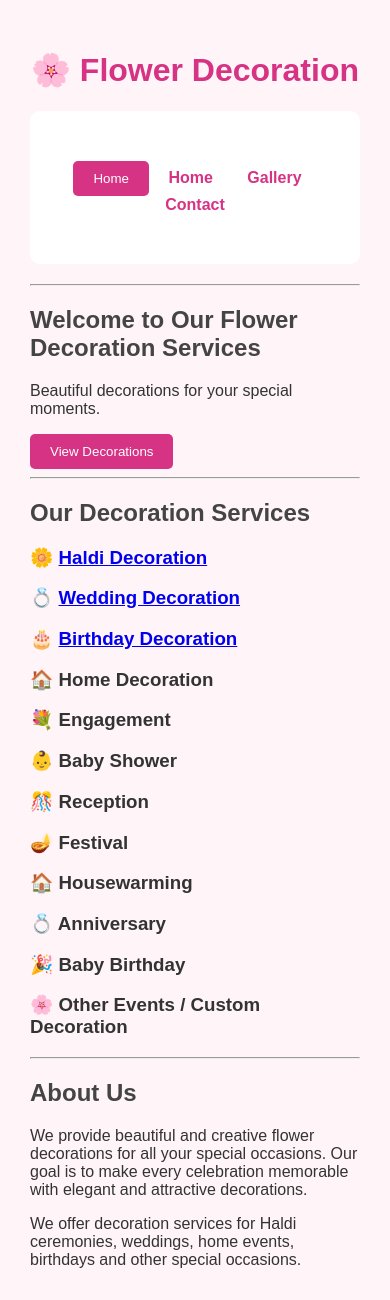
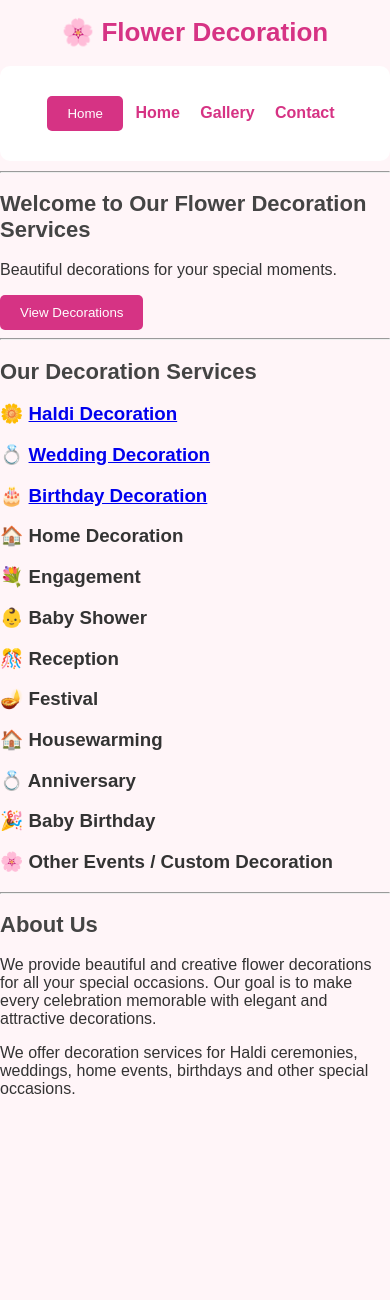
Before and after one commit to lavanyaupputhala/FD_website, a Flask app: page / in a window 390 px wide. Shown: the top 1300 px of the page. After the commit the page ends 1094 px from the top, so only its background shows below. Run offline with Flask 3, Linux system fonts and the light colour scheme.

Commit message:
Updated webiste design and mobile view

```diff
--- a/app.py
+++ b/app.py
@@ -239,4 +239,4 @@ def owner_logout():
     return render_template("owner_login.html")
 
 if __name__ == "__main__":
-    app.run(debug=True)
+    app.run(host="0.0.0.0", port=5000, debug=True)
--- a/static/style.css
+++ b/static/style.css
@@ -1,7 +1,7 @@
 body {
     font-family: Arial, sans-serif;
     margin: 0;
-    padding: 30px;
+    padding: 15px;
     background-color: #fff5f8;
     color: #333;
 }
@@ -46,3 +46,44 @@ button {
 button:hover {
     background-color: #a61e63;
 }
+@media (max-width: 768px) {
+
+    body {
+        padding: 0;
+        margin: 0;
+        width: 100%;
+        box-sizing: border-box;
+    }
+
+    nav {
+        padding: 10px;
+        margin: 10px 0;
+    }
+
+    nav a {
+        display: inline-block;
+        margin: 5px 8px;
+    }
+
+    h1 {
+        font-size: 26px;
+    }
+
+    h2 {
+        font-size: 22px;
+    }
+
+    img {
+        max-width: 100%;
+        height: auto;
+    }
+
+    button {
+        max-width: 100%;
+    }
+}
+#threeDots {
+    position: absolute;
+    right: 70px;
+    top: 20px;
+}
--- a/templates/contact.html
+++ b/templates/contact.html
@@ -2,6 +2,7 @@
 <html>
 
 <head>
+    <meta name="viewport" content="width=device-width, initial-scale=1.0">
     <title>Contact Us</title>
     <link rel="stylesheet" href="static/contact.css">
 </head>
--- a/templates/decoration.html
+++ b/templates/decoration.html
@@ -2,6 +2,7 @@
 <html>
 
 <head>
+    <meta name="viewport" content="width=device-width, initial-scale=1.0">
 
     <title>Our Decorations</title>
 
--- a/templates/gallery.html
+++ b/templates/gallery.html
@@ -1,6 +1,7 @@
 <!DOCTYPE html>
 <html>
 <head>
+    <meta name="viewport" content="width=device-width, initial-scale=1.0">
     <title>Gallery - Flower Decoration</title>
     <link rel="stylesheet" href="../static/style.css">
 </head>
--- a/templates/haldi.html
+++ b/templates/haldi.html
@@ -48,8 +48,8 @@
 
    #bigImage {
 
-    max-width: 80%;
-    max-height: 80%;
+    max-width: 100%;
+    max-height: 100%;
 
     object-fit: contain;
 
@@ -131,7 +131,7 @@
 
     #threeDots {
         position: absolute;
-        right: 70px;
+        right: 120px;
         top: 10px;
         font-size: 32px;
         color: white;
--- a/templates/index.html
+++ b/templates/index.html
@@ -1,8 +1,9 @@
 <!DOCTYPE html>
 <html>
 <head>
+    <meta name="viewport" content="width=device-width, initial-scale=1.0">
     <title>Flower Decoration</title>
-<link rel="stylesheet"href="../static/style.css">
+    <link rel="stylesheet" href="{{ url_for('static', filename='style.css') }}">
 </head>
 
 <body>
```
Also changed, not shown: templates/birthday.html (+5 -36 lines), templates/wedding.html (+4 -3 lines).
